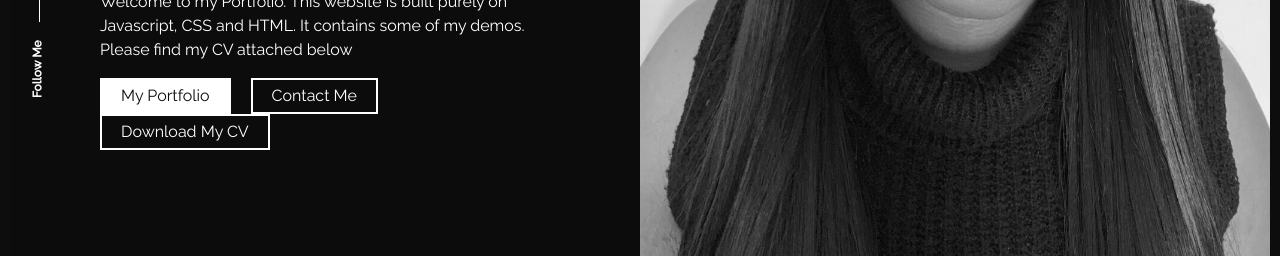
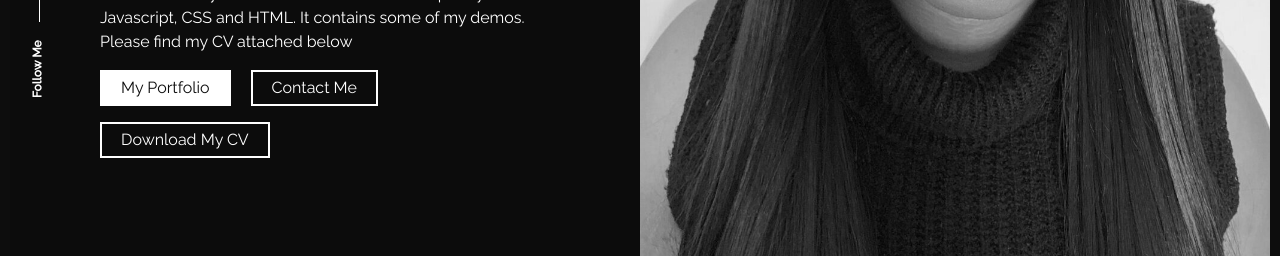
Before and after one commit to Liz-Bilashaka/livePortfolio, a React (Create React App) app: page / in a window 1280 px wide. Shown: the part 372-628 px from the top of the page. Built offline with nearby package versions, Linux system fonts and the light colour scheme.

Commit message:
fixed button

```diff
--- a/src/pages/home/index.js
+++ b/src/pages/home/index.js
@@ -48,7 +48,7 @@ export const Home = () => {
                   />
                 </h1>
                 <p className="mb-1x">{introdata.description}</p>
-                <div className="intro_btn-action pb-5">
+                <div className="intro_btn-action pb-3">
                   <a href="#portfolio" className="text_2">
                     <div id="button_p" className="ac_btn btn ">
                       My Portfolio
@@ -66,6 +66,9 @@ export const Home = () => {
                       <div className="ring three"></div>
                     </div>
                   </a>
+
+                </div>
+                <div className="intro_btn-action pb-5">
 
                   <a className="ac_btn btn" download={downloadCV} target="_blank" rel="noreferrer" href={downloadCV}>
                     Download My CV
```
Also changed, not shown: 1 other file (tests, documents, lock files or other folders).
